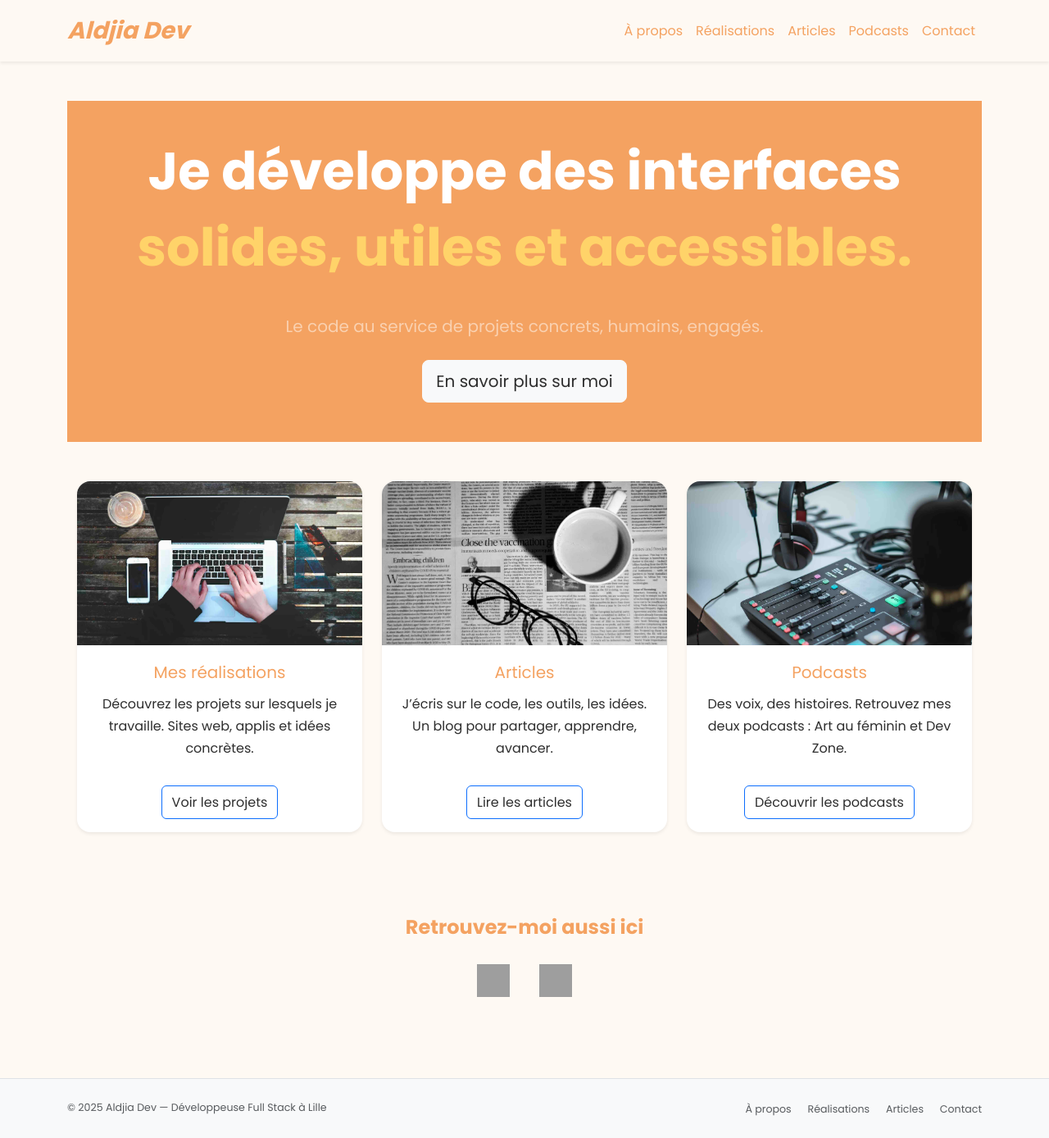
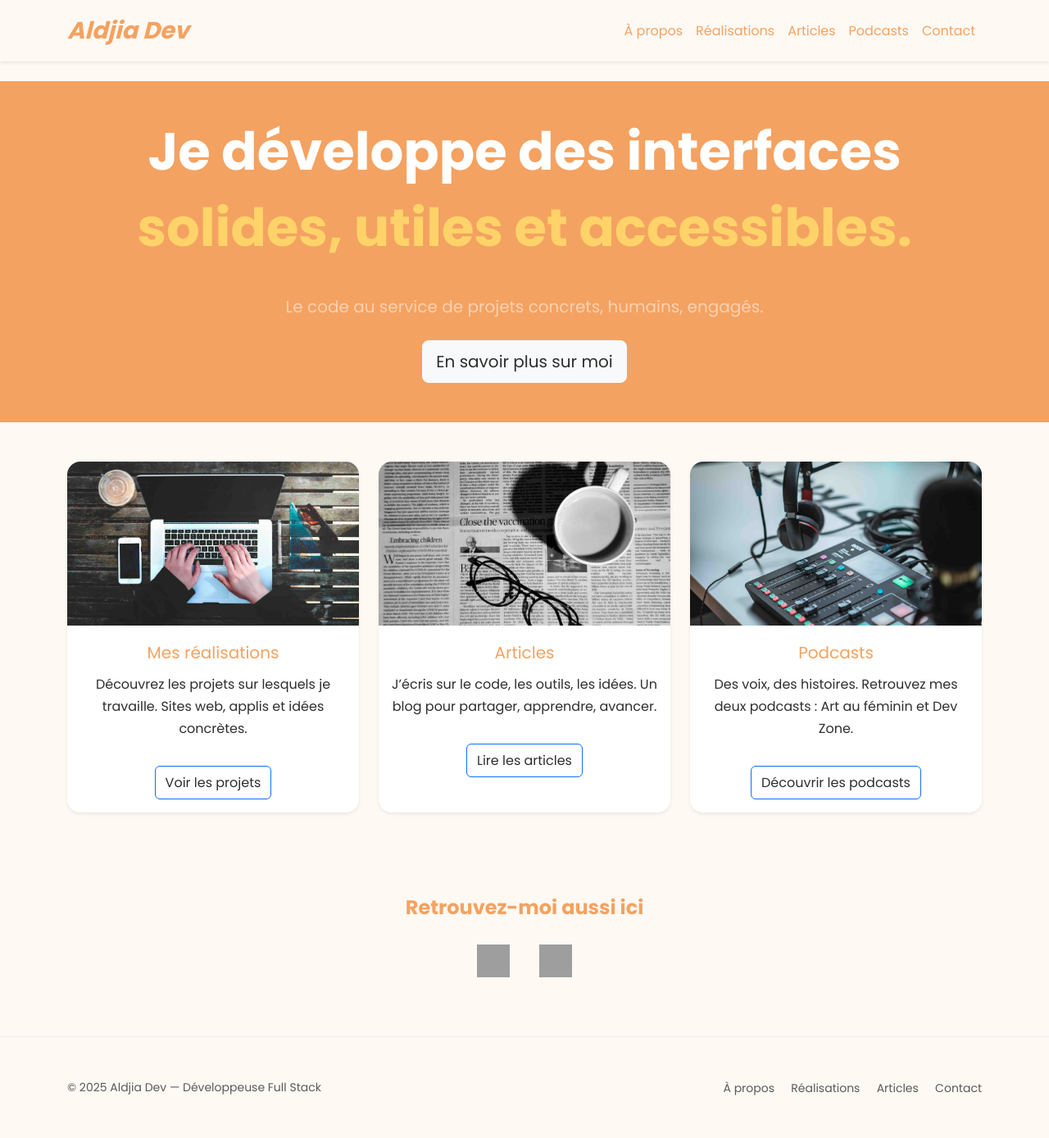
Before and after one commit to AldjiaDev/aldjia.dev, a Jekyll site: the page built from index.html, in a window 1280 px wide and 1388 px high. Shown: the whole window at 82% size. Built offline with Jekyll 4.4.1, drawn with Linux system fonts in a browser that asks for light colours; grey boxes are pictures that could not be loaded.

Commit message:
Improve footer design and align colors with site branding

```diff
--- a/_layouts/default.html
+++ b/_layouts/default.html
@@ -4,31 +4,27 @@
   <meta charset="UTF-8" />
   <meta name="viewport" content="width=device-width, initial-scale=1.0" />
 
-  <!-- Title + Description dynamiques -->
   <title>{% if page.title %}{{ page.title }} | {% endif %}Aldjia Dev</title>
   <meta name="description" content="{{ page.description | default: site.description | escape }}">
   <meta name="author" content="Aldjia Boughias" />
-
-  <!-- Canonical URL -->
   <link rel="canonical" href="{{ site.url }}{{ page.url }}" />
 
   <!-- Favicon PNG -->
   <link rel="icon" href="/assets/images/favicon.png" type="image/png" />
 
-  <!-- Open Graph / Facebook -->
+  <!-- Open Graph -->
   <meta property="og:title" content="{{ page.title | default: site.title }} | Aldjia Dev" />
   <meta property="og:description" content="{{ page.description | default: site.description | escape }}" />
   <meta property="og:type" content="website" />
   <meta property="og:url" content="{{ site.url }}{{ page.url }}" />
   <meta property="og:image" content="{{ page.image | default: site.default_image }}" />
 
-  <!-- Twitter Cards -->
+  <!-- Twitter -->
   <meta name="twitter:card" content="summary_large_image" />
   <meta name="twitter:title" content="{{ page.title | default: site.title }} | Aldjia Dev" />
   <meta name="twitter:description" content="{{ page.description | default: site.description | escape }}" />
   <meta name="twitter:image" content="{{ page.image | default: site.default_image }}" />
 
-  <!-- Jekyll SEO tag plugin (if enabled in _config.yml) -->
   {% seo %}
 
   <!-- Bootstrap CSS -->
@@ -47,13 +43,10 @@
     window.dataLayer = window.dataLayer || [];
     function gtag(){dataLayer.push(arguments);}
     gtag('js', new Date());
-
     gtag('config', 'G-HJ5JJ91PQX');
   </script>
-{% endif %}
-
+  {% endif %}
 </head>
-
 
 <body>
 
@@ -80,26 +73,31 @@
     </div>
   </nav>
 
-  <!-- Contenu principal -->
-  <main class="container py-5">
+  <!-- Contenu -->
+  <main class="py-4">
     {{ content }}
   </main>
 
   <!-- Footer -->
-  <footer class="footer mt-auto py-4 bg-light border-top">
-    <div class="container text-center">
-      <div class="row">
-        <div class="col-md-6 text-md-start mb-2 mb-md-0">
-          <p class="mb-0 text-muted small">
-            © {{ site.time | date: '%Y' }} Aldjia Dev — Développeuse Full Stack à Lille
+  <footer class="mt-auto py-5" style="background-color: #FEF9F3; border-top: 1px solid #eee;">
+    <div class="container">
+      <div class="row align-items-center gy-3">
+
+        <!-- Col gauche -->
+        <div class="col-md-6 text-md-start text-center">
+          <p class="mb-0 small text-muted">
+            © {{ site.time | date: '%Y' }} Aldjia Dev — Développeuse Full Stack
           </p>
         </div>
-        <div class="col-md-6 text-md-end">
-          <a href="/about" class="text-muted small me-3">À propos</a>
-          <a href="/realisations" class="text-muted small me-3">Réalisations</a>
-          <a href="/blog" class="text-muted small me-3">Articles</a>
-          <a href="/contact" class="text-muted small">Contact</a>
+
+        <!-- Col droite -->
+        <div class="col-md-6 text-md-end text-center">
+          <a href="/about" class="text-muted small me-3 text-decoration-none">À propos</a>
+          <a href="/realisations" class="text-muted small me-3 text-decoration-none">Réalisations</a>
+          <a href="/blog" class="text-muted small me-3 text-decoration-none">Articles</a>
+          <a href="/contact" class="text-muted small text-decoration-none">Contact</a>
         </div>
+
       </div>
     </div>
   </footer>
```
